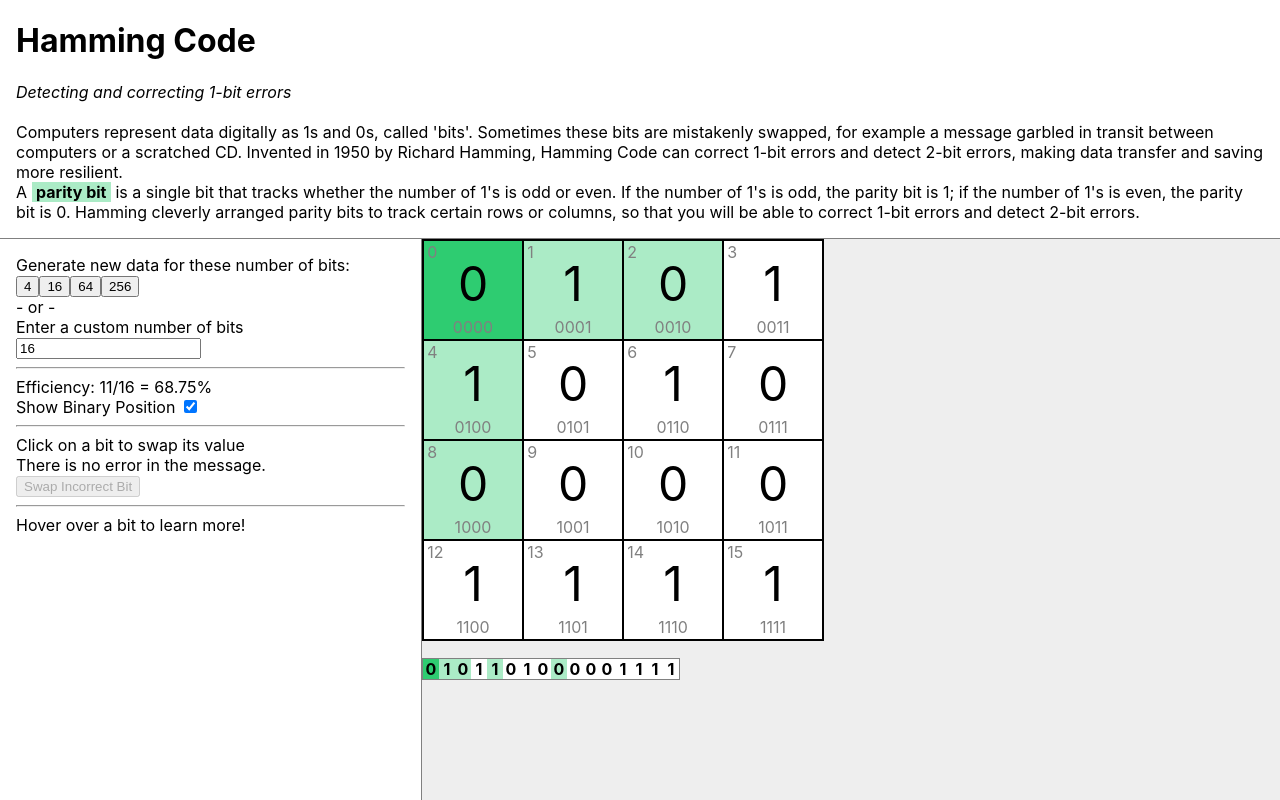
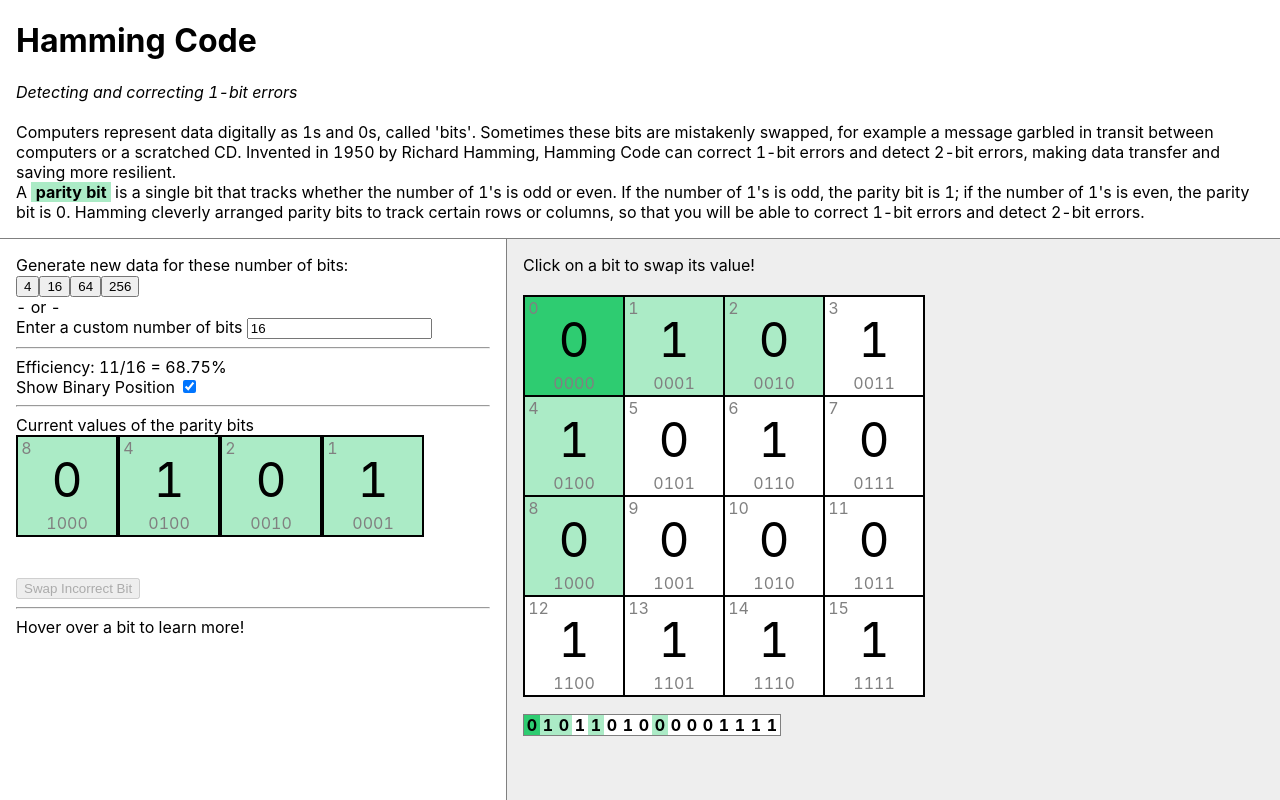
Before and after one commit to harryli0088/hamming-code, a React (Create React App) app: page / in a window 1280 px wide. Built offline with nearby package versions, Linux system fonts and the light colour scheme.

Commit message:
updated explanations

```diff
--- a/src/App.scss
+++ b/src/App.scss
@@ -1,4 +1,4 @@
-$sidebar-width: 400px;
+$sidebar-width: 500px;
 $standard-border: 1px solid gray;
 
 #App {
@@ -29,9 +29,14 @@ $standard-border: 1px solid gray;
       .floatRight {
         float: right;
       }
+
+      .regularParityBitsContainer {
+        display: flex;
+      }
     }
 
     #data {
+      padding: 1em;
       background: #eee;
       width: calc(100% - #{$sidebar-width});
       overflow: auto;
--- a/src/App.tsx
+++ b/src/App.tsx
@@ -118,17 +118,17 @@ class App extends React.Component<{},AppState> {
     numberBits,
   })
 
-  getValidityStatus = (doubleError:boolean, errorIndex:number) => {
-    //if we have a 2-bit error
-    if(doubleError) {
-      return `There is 2-bit error. SECDED Hamming Code by itself cannot determine which bits were flipped.`
-    }
-    else if(errorIndex > 0) { //if there is a 1-bit error
-      return `There is a 1-bit error with bit ${errorIndex}! Swap it's value to fix the error.`
-    }
-
-    return "There is no error in the message."
-  }
+  // getValidityStatus = (doubleError:boolean, errorIndex:number) => {
+  //   //if we have a 2-bit error
+  //   if(doubleError) {
+  //     return `There is 2-bit error. SECDED Hamming Code by itself cannot determine which bits were flipped.`
+  //   }
+  //   else if(errorIndex > 0) { //if there is a 1-bit error
+  //     return `There is a 1-bit error with bit ${errorIndex}! Swap it's value to fix the error.`
+  //   }
+  //
+  //   return "There is no error in the message."
+  // }
 
   getRegularParityBitsExplanation = (
     doubleError: boolean,
@@ -141,14 +141,14 @@ class App extends React.Component<{},AppState> {
       return (
         <React.Fragment>
           <div>This is what the values of the parity bits should be. Since the overall parity of the message is odd, this means that there is a 2-bit error!</div>
-          <div style={{display: "flex"}}>
-            {regularParityBits.map((parityBit) =>
+          <div className="regularParityBitsContainer" onMouseLeave={e => this.setState({mousedOverBitIndex:-1})}>
+            {regularParityBits.map((regularParityBit) =>
               <Bit
-                key={parityBit.bitIndex}
+                key={regularParityBit.bitIndex}
 
                 absolutePositioned={false}
-                bit={parityBit.bitIndex&errorIndex ? 1 : 0}
-                bitIndex={parityBit.bitIndex}
+                bit={regularParityBit.bitIndex&errorIndex ? 1 : 0}
+                bitIndex={regularParityBit.bitIndex}
                 isCell={true}
 
                 {...sharedBitProps}
@@ -161,15 +161,15 @@ class App extends React.Component<{},AppState> {
     else if(errorIndex > 0) { //else if there is a single bit error
       return (
         <React.Fragment>
-          <div>This is what the values of the parity bits should be. Since the overall parity of the message is odd, this means that there is a 1-bit error in position {errorIndex} (binary {dec2binPadded(errorIndex, paddedBinaryLength)}). Note that the value of the parity bits is the position of the 1-bit error!</div>
-          <div style={{display: "flex"}}>
-            {regularParityBits.map((parityBit) =>
+          <div>This is what the values of the parity bits should be. Since the overall parity of the message is odd, this means that there is a 1-bit error in binary position {dec2binPadded(errorIndex, paddedBinaryLength)}, ie position {errorIndex}</div>
+          <div className="regularParityBitsContainer" onMouseLeave={e => this.setState({mousedOverBitIndex:-1})}>
+            {regularParityBits.map((regularParityBit) =>
               <Bit
-                key={parityBit.bitIndex}
+                key={regularParityBit.bitIndex}
 
                 absolutePositioned={false}
-                bit={parityBit.bitIndex&errorIndex ? 1 : 0}
-                bitIndex={parityBit.bitIndex}
+                bit={regularParityBit.bitIndex&errorIndex ? 1 : 0}
+                bitIndex={regularParityBit.bitIndex}
                 isCell={true}
 
                 {...sharedBitProps}
@@ -262,9 +262,29 @@ class App extends React.Component<{},AppState> {
 
             <hr/>
 
-            <div>Click on a bit to swap its value</div>
+            <div>Current values of the parity bits</div>
+            <div className="regularParityBitsContainer" onMouseLeave={e => this.setState({mousedOverBitIndex:-1})}>
+              {regularParityBits.map((parityBit) =>
+                <Bit
+                  key={parityBit.bitIndex}
 
-            <div>{this.getValidityStatus(doubleError, errorIndex)}</div>
+                  absolutePositioned={false}
+                  bit={parityBit.bit}
+                  bitIndex={parityBit.bitIndex}
+                  isCell={true}
+
+                  {...sharedBitProps}
+                />
+              )}
+            </div>
+
+            <br/>
+
+            {/* <div>{this.getValidityStatus(doubleError, errorIndex)}</div> */}
+
+            {this.getRegularParityBitsExplanation(doubleError, errorIndex, paddedBinaryLength, regularParityBits, sharedBitProps)}
+
+            <br/>
 
             <div>
               <button
@@ -277,12 +297,15 @@ class App extends React.Component<{},AppState> {
 
             <hr/>
 
-
             <div>{this.getMousedOverText(paddedBinaryLength)}</div>
           </div>
 
 
           <div id="data">
+            <div>Click on a bit to swap its value!</div>
+
+            <br/>
+
             <div id="bitsContainer" onMouseLeave={e => this.setState({mousedOverBitIndex:-1})} style={{
               height: bitHeight * numRows,
               width: bitWidth * numColumns,
@@ -304,7 +327,7 @@ class App extends React.Component<{},AppState> {
             <br/>
 
             <div>
-              <span id="rawMessageContainer">
+              <span id="rawMessageContainer" onMouseLeave={e => this.setState({mousedOverBitIndex:-1})}>
                 {data.map((bit, bitIndex) =>
                   <Bit
                     key={bitIndex}
@@ -320,26 +343,6 @@ class App extends React.Component<{},AppState> {
               </span>
             </div>
           </div>
-        </section>
-
-        <section>
-          <div>Current values of the parity bits</div>
-          <div style={{display: "flex"}}>
-            {regularParityBits.map((parityBit) =>
-              <Bit
-                key={parityBit.bitIndex}
-
-                absolutePositioned={false}
-                bit={parityBit.bit}
-                bitIndex={parityBit.bitIndex}
-                isCell={true}
-
-                {...sharedBitProps}
-              />
-            )}
-          </div>
-
-          {this.getRegularParityBitsExplanation(doubleError, errorIndex, paddedBinaryLength, regularParityBits, sharedBitProps)}
         </section>
 
         <section id="video">
--- a/src/index.css
+++ b/src/index.css
@@ -6,6 +6,7 @@ body {
   -webkit-font-smoothing: antialiased;
   -moz-osx-font-smoothing: grayscale;
   overflow: hidden;
+  font-variant-numeric: tabular-nums;
 }
 
 #root {
```
